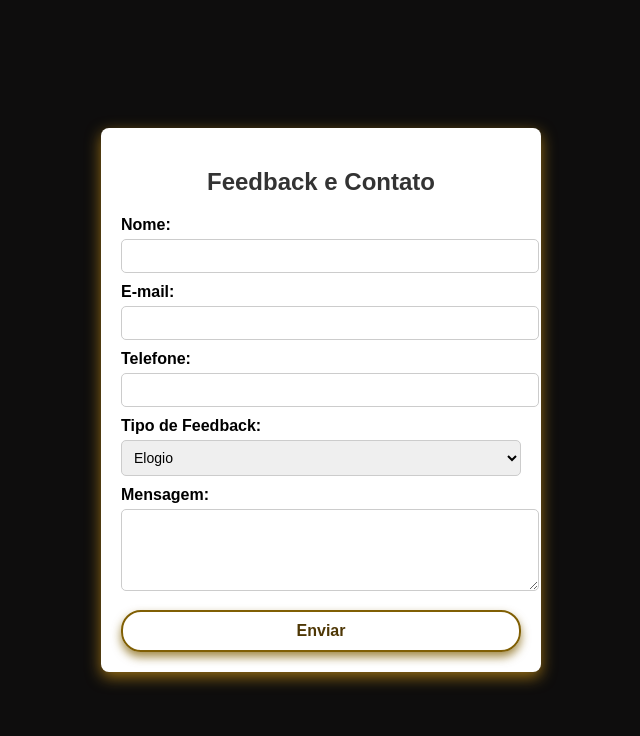
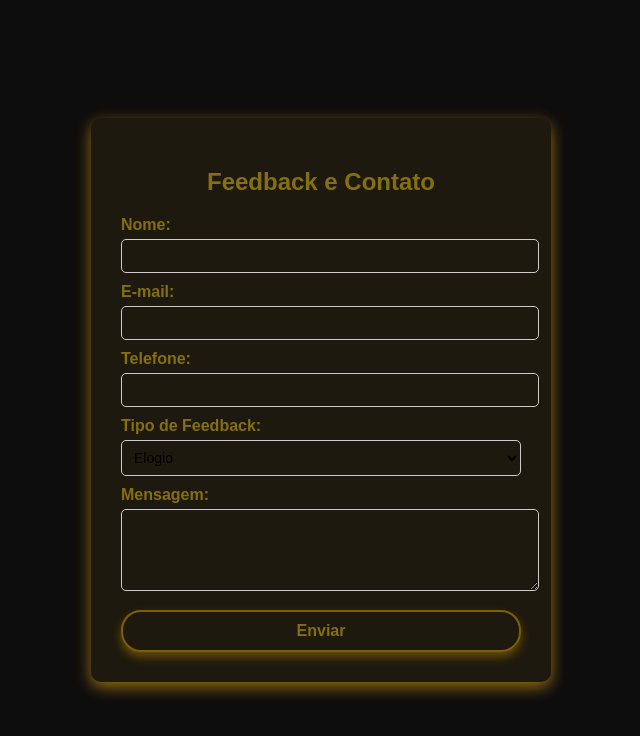
Before and after one commit to CarolinaGoes/Portfolio-main, a plain HTML site: page pages/feedback.html in a window 1280 px wide. Shown: the whole page, without its empty margins (319-959 px from the left). Drawn offline with Linux system fonts and the light colour scheme.

Commit message:
Update feedback.html

```diff
--- a/pages/feedback.html
+++ b/pages/feedback.html
@@ -17,17 +17,18 @@
         }
 
         .container {
-            background: #fff;
-            padding: 20px;
-            border-radius: 8px;
+            background: #81691a23;
+            padding: 30px;
+            border-radius: 10px;
             box-shadow: 0 5px 15px rgb(151, 110, 21);
             width: 100%;
             max-width: 400px;
+            color: #856f10;
         }
 
         h2 {
             text-align: center;
-            color: #333;
+            color: #856f10;
         }
 
         label {
@@ -37,6 +38,8 @@
         }
 
         input, textarea, select {
+            background: transparent;
+            border:2px solid #856f10;
             width: 100%;
             padding: 8px;
             margin-top: 5px;
@@ -49,7 +52,7 @@
             width: 100%;
             padding: 10px;
             background: transparent;
-            color: rgb(78, 55, 5);
+            color: #856f10;
             font-weight: bolder;
             font-size: 16px;
             margin-top: 15px;
@@ -67,7 +70,7 @@
 
         button:hover {
             background: #745f0491;
-            color:rgb(53, 42, 6);
+            color: #2b2401;
         }
     </style>
 </head>
```
